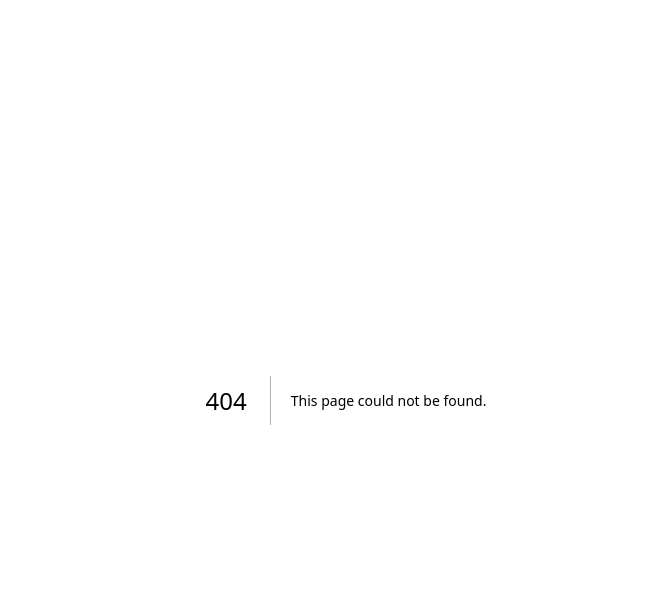
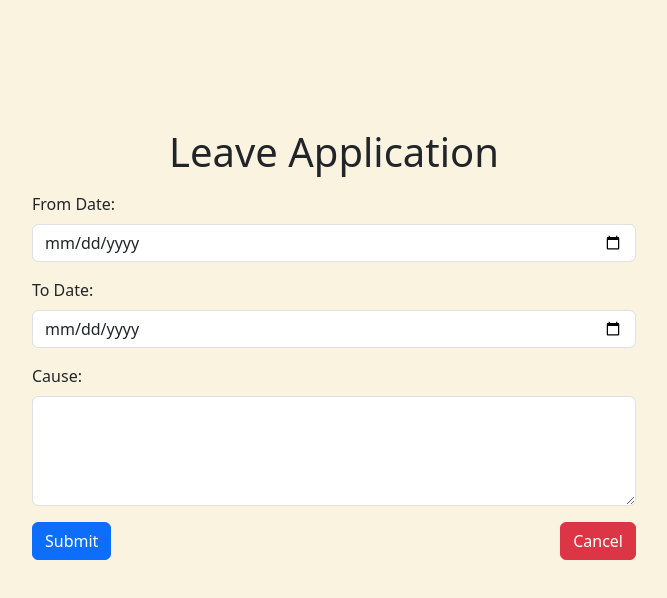
Before and after one commit to aditya1969-patil/Emp-Man-System, a Next.js app in the folder intern-management-frontend/: page /leaveapp in a window 1280 px wide. Before the commit this address had no page. Shown: the top 598 px of the page, without its empty margins (294-961 px from the left). Built offline with nearby package versions, Linux system fonts and the light colour scheme.

Commit message:
adding workreport and leave application pages

```diff
--- /dev/null
+++ b/intern-management-frontend/src/pages/leaveapp.jsx
@@ -0,0 +1,93 @@
+import { useState } from "react";
+import "bootstrap/dist/css/bootstrap.min.css";
+import styles1 from "./leaveapp.module.css";
+export default function LeaveForm() {
+  const [formData, setFormData] = useState({
+    fromDate: "",
+    toDate: "",
+    cause: "",
+  });
+
+  const handleChange = (e) => {
+    const { name, value } = e.target;
+    setFormData({ ...formData, [name]: value });
+  };
+
+  const handleSubmit = (e) => {
+    e.preventDefault();
+    console.log("Form Data Submitted:", formData);
+    alert("Form submitted successfully");
+  };
+
+  const handleCancel = () => {
+    setFormData({ fromDate: "", toDate: "", cause: "" });
+  };
+
+  return (
+    <div className={`container-fluid  ${styles1.body1} `}>
+      <div className={`row justify-content-center ${styles1.leave_section}`}>
+        <div className="col-12 co-sm-12 col-md-6 col-lg-6">
+          <section>
+            <h1
+              className={`text-center  ${styles1.top_margin}`}
+            >
+              Leave Application{" "}
+            </h1>
+            <form onSubmit={handleSubmit}>
+              <div className="mb-3">
+                <label htmlFor="fromDate" className="form-label">
+                  From Date:
+                </label>
+                <input
+                  type="date"
+                  id="fromDate"
+                  name="fromDate"
+                  value={formData.fromDate}
+                  onChange={handleChange}
+                  className="form-control"
+                  required
+                />
+              </div>
+              <div className="mb-3">
+                <label htmlFor="toDate" className="form-label">
+                  To Date:
+                </label>
+                <input
+                  type="date"
+                  id="toDate"
+                  name="toDate"
+                  value={formData.toDate}
+                  onChange={handleChange}
+                  className="form-control"
+                  required
+                />
+              </div>
+              <div className="mb-3">
+                <label htmlFor="cause" className="form-label">
+                  Cause:
+                </label>
+                <textarea
+                  id="cause"
+                  name="cause"
+                  value={formData.cause}
+                  onChange={handleChange}
+                  className="form-control"
+                  rows="4"
+                  required
+                />
+              </div>
+              <div className="d-flex justify-content-between">
+                <button type="submit" className="btn btn-primary">
+                  Submit
+                </button>
+                <button type="button" onClick={handleCancel} className="btn btn-danger">
+                  Cancel
+                </button>
+              </div>
+            </form>
+          </section>
+        </div>
+      </div>
+    </div>
+  );
+}
--- /dev/null
+++ b/intern-management-frontend/src/pages/leaveapp.module.css
@@ -0,0 +1,13 @@
+.body1{
+    background-color: #faf3e0;
+    min-height: 100vh;
+}
+
+.leave_section{
+    height: 350px;
+    width: 100%;
+}
+.top_margin{
+    margin-top: 8rem;
+    margin-bottom: 1rem;
+}
--- /dev/null
+++ b/intern-management-frontend/src/pages/workreport.module.css
@@ -0,0 +1,26 @@
+.body1{
+    background-color: lightcyan;
+    min-height: 100vh;
+}
+.workrpt_section{
+    height: 350px;
+    width: 100%;
+}
+.heading_margin{
+    margin-top: 8rem;
+    margin-bottom: 1rem;
+}
+.button1{
+    border-radius: 25px;
+    background-color: black;
+    color: white;
+    font-size: 22px;
+    height: 50px;
+    width: 150px;
+    margin-top: 1rem;
+}
+.textarea::placeholder {
+    font-size: 1.2rem;
+    text-align: center;
+
+  }
```
Also changed, not shown: intern-management-frontend/src/pages/workreport.jsx (added, +68 -0 lines).
